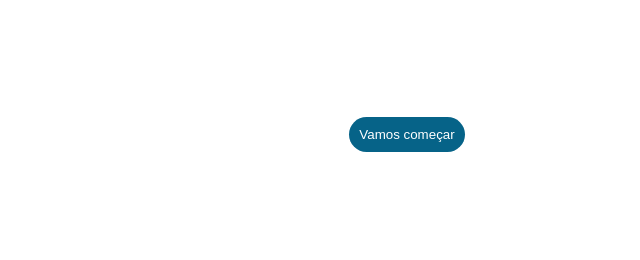
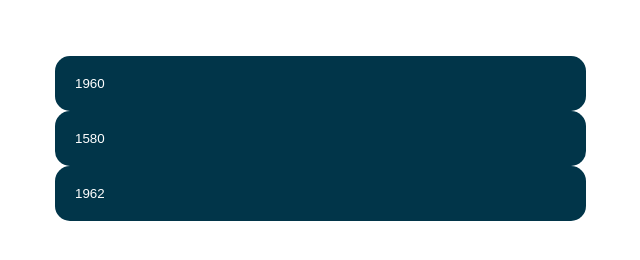
Before and after one commit to menezeshyngred/navegandoComSeguranca, a plain HTML site: page index.html in a window 1280 px wide. Shown: the part 350-610 px from the top of the page, without its empty margins (253-893 px from the left). Drawn offline with Linux system fonts and the light colour scheme.

Commit message:
atualizadojavascriptecss

```diff
--- a/index.html
+++ b/index.html
@@ -2,36 +2,161 @@
 <html lang="pt-BR">
 <head>
     <meta charset="UTF-8">
-    <title>Navegando Com Segurança </title>
-
+    <title>Navegando Com Segurança</title>
     <link rel="stylesheet" href="style.css">
-</head>
     <style>
-    body{
+        body {
             background-image: url(img.jpg);
             background-repeat: no-repeat;
             background-attachment: fixed;
             background-size: cover;
         }
+
     </style>
+</head>
 <body>
+    <div class="quiz-container">
         <h2>Navegando Com Segurança</h2>
+        <div id="quiz">
+            <p id="perguntas"></p>
+            <div id="respostas"></div>
+            <button id="next-btn">Próxima Questão</button>
+            <p id="score"></p>
+        </div>
+    </div>
+    <script>
+        const quiz = [
+            {
+                perguntas: "Em que ano a internet surgiu?",
+                respostas: [
+                    { resposta: "1960", correto: true },
+                    { resposta: "1580", correto: false },
+                    { resposta: "1962", correto: false },
+                ]
+            },
+            {
+                perguntas: "Qual o nome do criador da internet?",
+                respostas: [
+                    { resposta: "Tim Berners-Lee", correto: true },
+                    { resposta: "Bill Gates", correto: false },
+                    { resposta: "Stervan Gorge", correto: false },
+                ]
+            },
+            {
+                perguntas: "Qual o nome do criador do Google?",
+                respostas: [
+                    { resposta: "Luiz", correto: false },
+                    { resposta: "Larry Page", correto: true },
+                    { resposta: "Mario", correto: false },
+                ]
+            },
+            {
+                perguntas: "Qual o nome do criador do Google?",
+                respostas: [
+                    { resposta: "Luiz", correto: false },
+                    { resposta: "Larry Page", correto: true },
+                    { resposta: "Mario", correto: false },
+                ]
+            },
+            {
+                perguntas: "Qual o nome do criador do Google?",
+                respostas: [
+                    { resposta: "Luiz", correto: false },
+                    { resposta: "Larry Page", correto: true },
+                    { resposta: "Mario", correto: false },
+                ]
+            },
+             {
+                perguntas: "Qual o nome do criador do Google?",
+                respostas: [
+                    { resposta: "Luiz", correto: false },
+                    { resposta: "Larry Page", correto: true },
+                    { resposta: "Mario", correto: false },
+                ]
+            },
+            {
+                perguntas: "Qual o nome do criador do Google?",
+                respostas: [
+                    { resposta: "Luiz", correto: false },
+                    { resposta: "Larry Page", correto: true },
+                    { resposta: "Mario", correto: false },
+                ]
+            },
+            {
+                perguntas: "Qual o nome do criador do Google?",
+                respostas: [
+                    { resposta: "Luiz", correto: false },
+                    { resposta: "Larry Page", correto: true },
+                    { resposta: "Mario", correto: false },
+                ]
+            },
+            {
+                perguntas: "Qual o nome do criador do Google?",
+                respostas: [
+                    { resposta: "Luiz", correto: false },
+                    { resposta: "Larry Page", correto: true },
+                    { resposta: "Mario", correto: false },
+                ]
+            },
+            {
+                perguntas: "Qual o nome do criador do Google?",
+                respostas: [
+                    { resposta: "Luiz", correto: false },
+                    { resposta: "Larry Page", correto: true },
+                    { resposta: "Mario", correto: false },
+                ]
+            }
 
-    <main>
+        ];
 
-        <div class="content">
-            <span class="Quantidade"></span>
-            <span class="Questao"></span>
-            <div class="Respostas"></div>
-        </div>
-        <Div class="Vamos começar">
-            <span></span>
-            <button>Vamos começar</button>
+        let currentQuestionIndex = 0;
+        let score=0;
 
-        </Div>
-    </main>
+        const perguntasElement = document.getElementById("perguntas");
+        const respostasContainer = document.getElementById("respostas");
+        const nextButton = document.getElementById("next-btn");
+        const scoreElement= document.getElementById("score");
 
+        function showQuestion() {
+            let currentQuestion = quiz[currentQuestionIndex];
+            perguntasElement.innerText = currentQuestion.perguntas;
+            respostasContainer.innerHTML = "";
 
+            currentQuestion.respostas.forEach(resposta => {
+                const button = document.createElement("button");
+                button.innerText = resposta.resposta;
+                button.classList.add("answer");
+                button.addEventListener("click", () => checkAnswer(button, resposta.correto));
+                respostasContainer.appendChild(button);
+            });
 
+            nextButton.style.display = "none";
+        }
+
+        function checkAnswer(button, isCorrect) {
+            if (isCorrect) {
+                button.classList.add("verdadeiro");
+                score++;
+            } else {
+                button.classList.add("falso");
+            }
+            document.querySelectorAll(".answer").forEach(btn => btn.disabled = true);
+            nextButton.style.display = "block";
+              }
+
+        nextButton.addEventListener("click", () => {
+            currentQuestionIndex++;
+            if (currentQuestionIndex < quiz.length) {
+                showQuestion();
+            } else {
+                perguntasElement.innerText = "finalizado!";
+                respostasContainer.innerHTML = "";
+                nextButton.style.display = "none";
+                scoreElement.innerText = "você acertou " + score + " de " + quiz.length + " questoes! ";
+            }
+        });
+
+        showQuestion();
+    </script>
 </body>
 </html>
--- a/style.css
+++ b/style.css
@@ -56,12 +56,24 @@
 }
 
 button{
-   width: 100%;
+   width: 80%;
    text-align: start;
-   padding: 10px;
+   padding: 20px;
    border: none;
-   border-radius: 50px;
+   border-radius: 15px;
    cursor: pointer;
-   background-color: rgb(6, 99, 136);
+   background-color: rgb(1, 53, 73);
    color: rgb(255, 255, 255);
 }
+p{
+    color: rgb(255, 255, 255);
+    text-align: center;
+}
+.verdadeiro {
+    background-color: rgb(63, 43, 216);
+    color: rgb(255, 255, 255);
+}
+.falso {
+    background-color: rgb(255, 0, 0);
+    color: rgb(255, 251, 251);
+}
```
Lines whose indentation alone changed are shown as unchanged.
